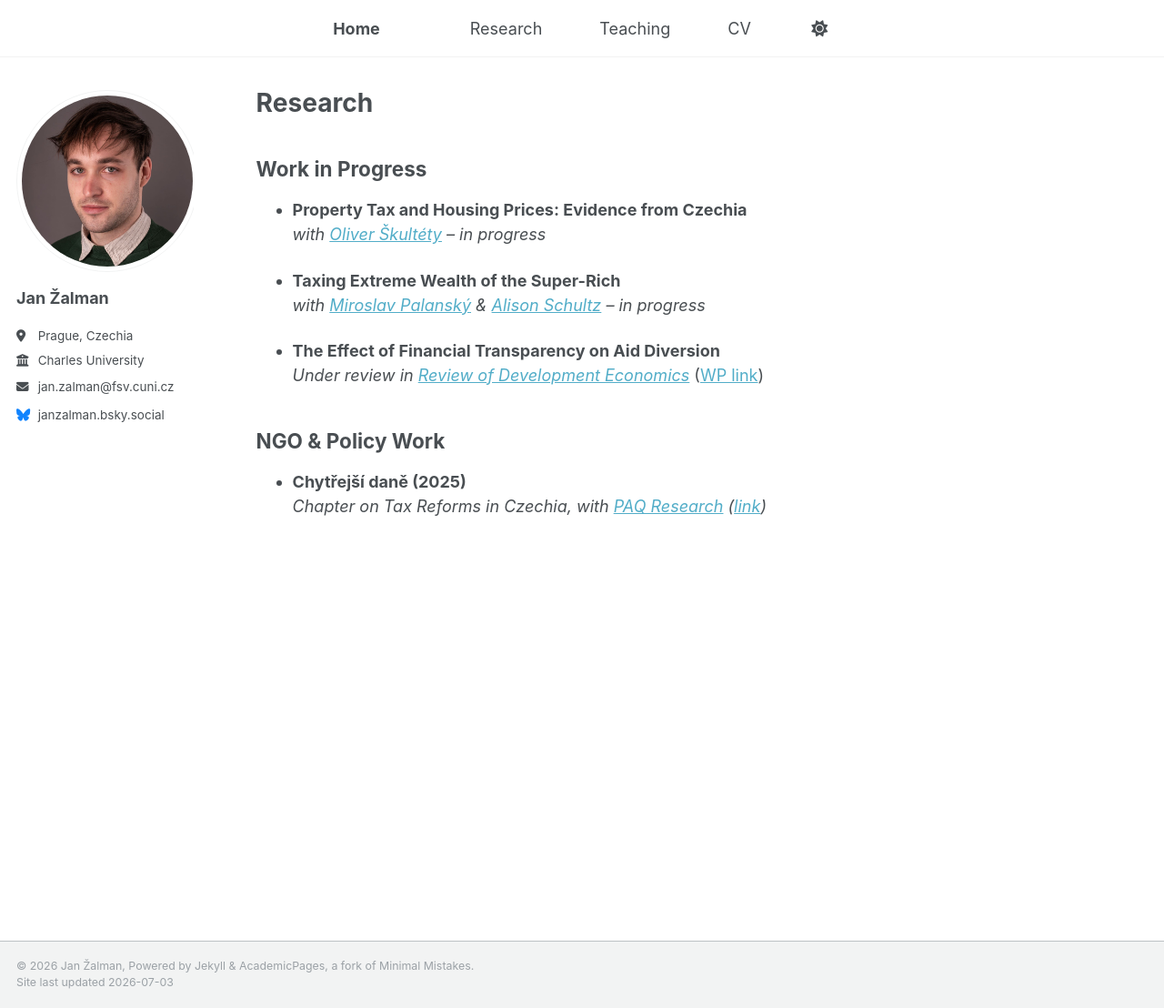
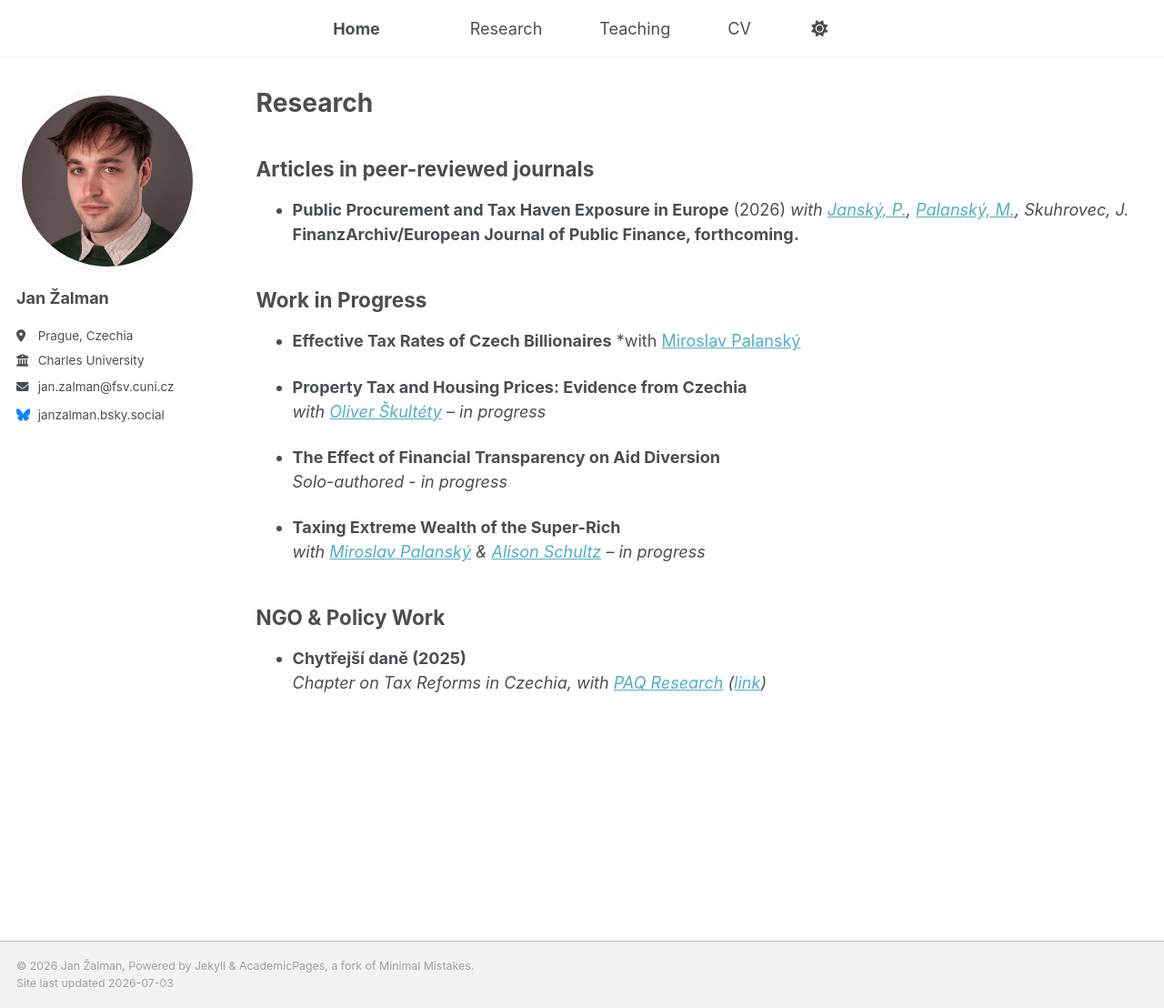
Before and after one commit to janzalman/janzalman.github.io, a Jekyll site: the page built from _pages/research.md, in a window 1280 px wide and 1108 px high. Shown: the whole window at 91% size. Built offline with Jekyll 4.4.1, drawn with Linux system fonts in a browser that asks for light colours.

Commit message:
Update research.md

```diff
--- a/_pages/research.md
+++ b/_pages/research.md
@@ -4,16 +4,24 @@ title: "Research"
 permalink: /research/
 ---
 
+## Articles in peer-reviewed journals
+- **Public Procurement and Tax Haven Exposure in Europe** (2026)
+  *with [Janský, P.](https://petrjansky.cz/), [Palanský, M.](https://miroslavpalansky.cz/), Skuhrovec, J.*
+  **FinanzArchiv/European Journal of Public Finance, forthcoming.**
+
 ## Work in Progress
+- **Effective Tax Rates of Czech Billionaires**
+  *with [Miroslav Palanský](https://miroslavpalansky.cz/)
+
 - **Property Tax and Housing Prices: Evidence from Czechia**
   *with [Oliver Škultéty](https://ies.fsv.cuni.cz/en/contacts/institute-members/89209997) – in progress*
+
+- **The Effect of Financial Transparency on Aid Diversion**
+  *Solo-authored - in progress*
 
 - **Taxing Extreme Wealth of the Super-Rich**
   *with [Miroslav Palanský](https://miroslavpalansky.cz/) & [Alison Schultz](https://sites.google.com/view/alisonschultz/home?authuser=0) – in progress*
 
-- **The Effect of Financial Transparency on Aid Diversion**
-  *Under review in [Review of Development Economics](https://onlinelibrary.wiley.com/journal/14679361)* ([WP link](https://ideas.repec.org/p/fau/wpaper/wp2024_29.html))
-
 ## NGO & Policy Work
 - **Chytřejší daně (2025)**
   *Chapter on Tax Reforms in Czechia, with [PAQ Research](https://www.paqresearch.cz/) ([link](https://chytrejsidane.cz/))*
```
